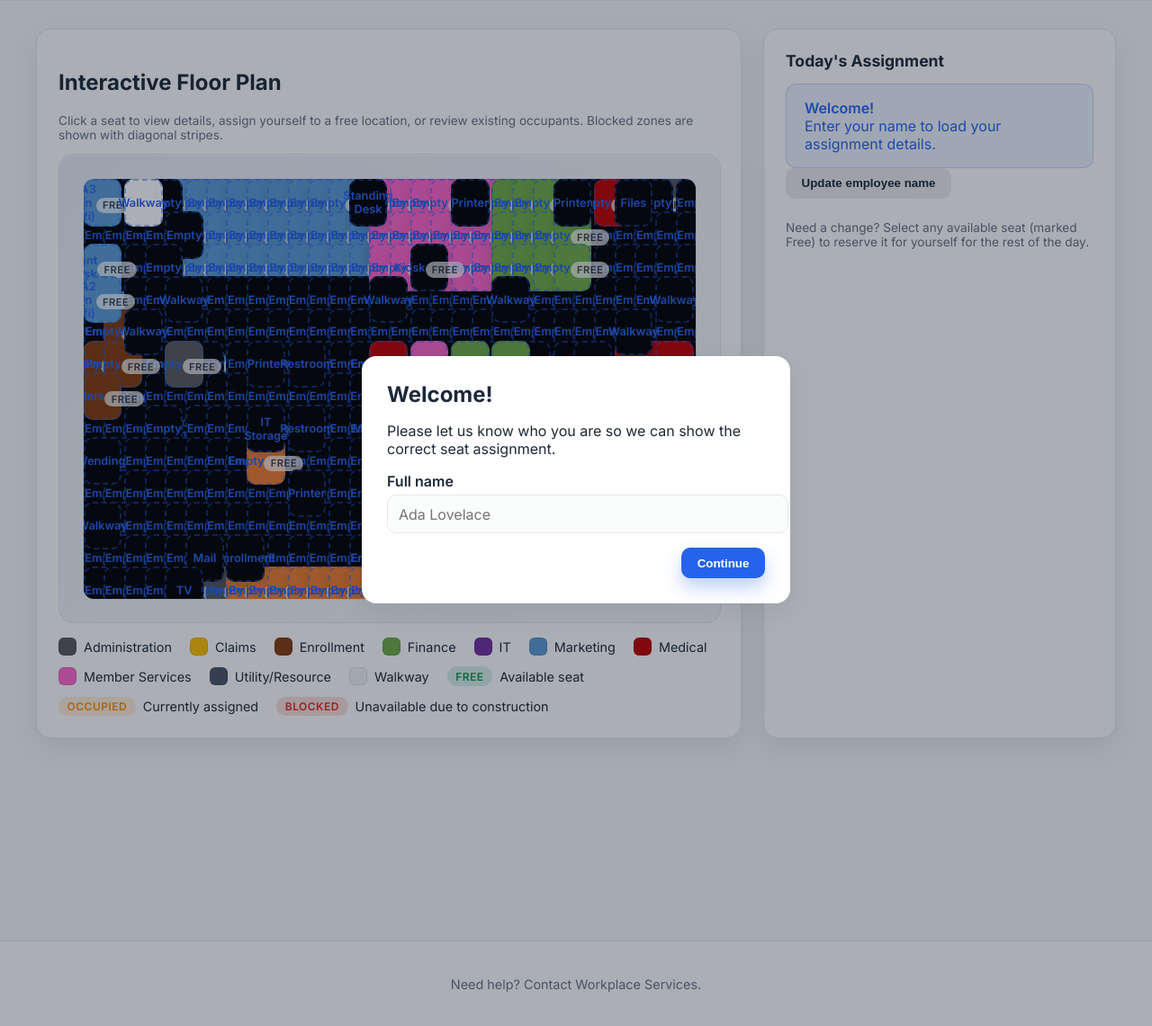
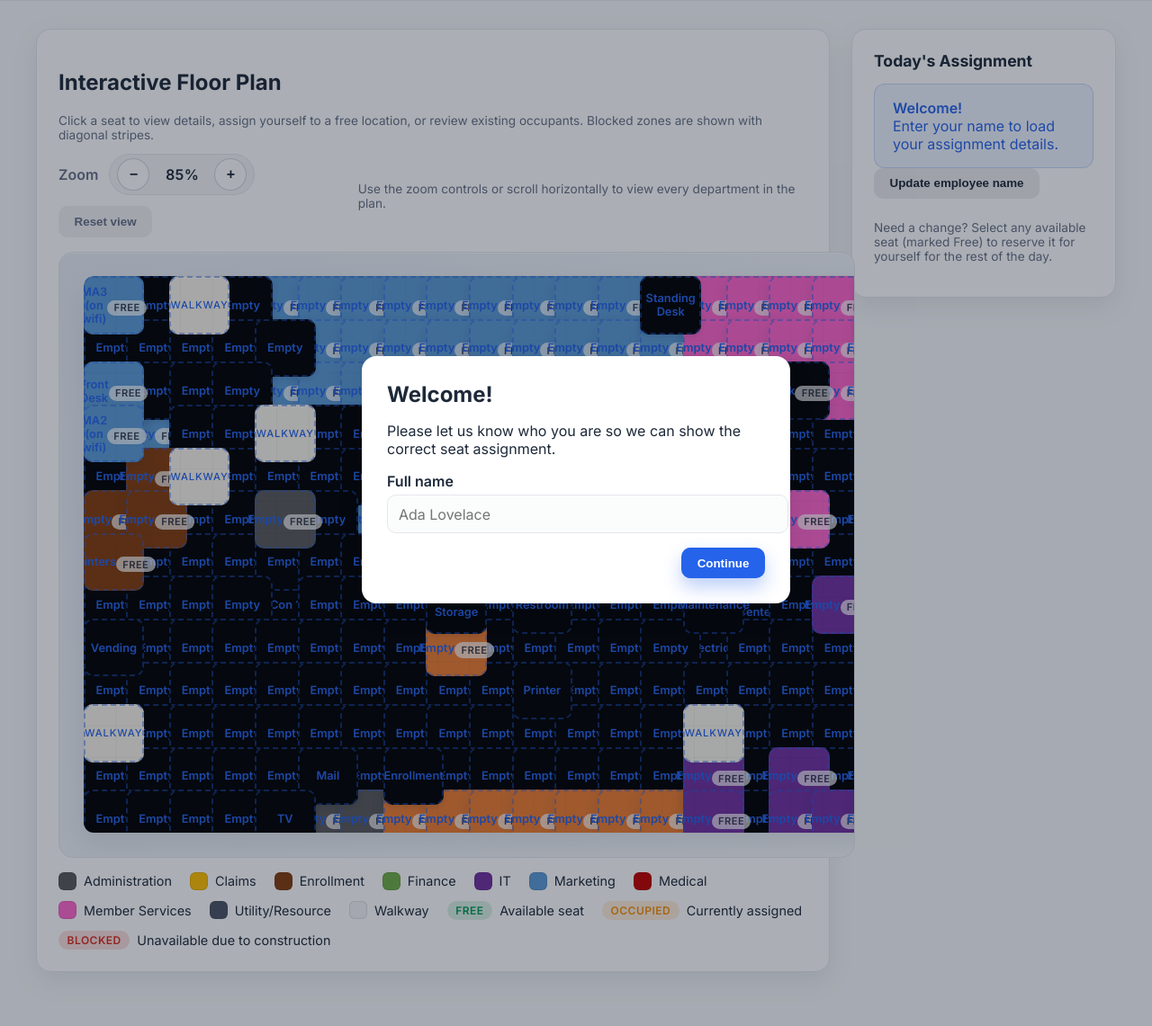
Before and after one commit to miles-howell/Window-Works, a Django app: page / in a window 1280 px wide. Shown: the part 74-1215 px from the top of the page at 90% size. Run offline with Django 5.2, Linux system fonts and the light colour scheme; data comes from the database, SQL or seed files in the repository; data that the repository does not hold is empty; parts of the project's set-up code (start-up, migrations or seed data) failed here and were passed over.

Commit message:
Improve floorplan viewport and walkway styling

```diff
--- a/static/css/styles.css
+++ b/static/css/styles.css
@@ -105,7 +105,8 @@ body {
 
 @media (min-width: 1024px) {
   .grid-two {
-    grid-template-columns: 2fr 1fr;
+    grid-template-columns: minmax(0, 3fr) minmax(260px, 1fr);
+    align-items: start;
   }
 }
 
@@ -145,39 +146,106 @@ body {
 
 .floorplan-card {
   position: relative;
-  overflow: hidden;
 }
 
 .floorplan-wrapper {
+  display: flex;
+  flex-direction: column;
+  gap: 1rem;
+}
+
+.floorplan-controls {
+  display: flex;
+  flex-direction: column;
+  gap: 0.75rem;
+}
+
+@media (min-width: 768px) {
+  .floorplan-controls {
+    flex-direction: row;
+    align-items: center;
+    justify-content: space-between;
+  }
+}
+
+.zoom-controls {
+  display: flex;
+  align-items: center;
+  gap: 0.75rem;
+  flex-wrap: wrap;
+}
+
+.zoom-label {
+  font-weight: 600;
+  color: var(--muted);
+}
+
+.zoom-buttons {
+  display: inline-flex;
+  align-items: center;
+  gap: 0.5rem;
+  padding: 0.25rem 0.5rem;
+  border: 1px solid var(--border);
+  border-radius: 999px;
+  background: rgba(15, 23, 42, 0.04);
+}
+
+.zoom-buttons .button {
+  background: rgba(255, 255, 255, 0.9);
+  border: 1px solid rgba(148, 163, 184, 0.45);
+  box-shadow: none;
+  color: var(--text);
+}
+
+.zoom-buttons .button:hover {
+  background: rgba(37, 99, 235, 0.12);
+  color: var(--accent);
+}
+
+.zoom-level {
+  min-width: 3.5rem;
+  text-align: center;
+  font-variant-numeric: tabular-nums;
+  font-weight: 600;
+  color: var(--text);
+}
+
+.layout-tip {
+  margin: 0;
+}
+
+.floorplan-viewport {
   position: relative;
   width: 100%;
-  aspect-ratio: 30 / 13;
-  min-height: 520px;
-  max-width: 1400px;
-  margin: 0 auto;
+  min-height: 560px;
+  max-height: min(80vh, 780px);
+  overflow: auto;
   border-radius: 16px;
   background: linear-gradient(135deg, #e9eef6, #f8fbff);
   border: 1px solid var(--border);
   box-shadow: inset 0 1px 0 rgba(255, 255, 255, 0.8);
+  padding: clamp(1rem, 2vw, 2rem);
 }
 
 .floorplan-canvas {
-  position: absolute;
-  inset: 0;
-  margin: clamp(1rem, 2vw, 2rem);
+  --floorplan-unit: 56px;
+  position: relative;
   border-radius: 12px;
-  background: rgba(255, 255, 255, 0.85);
+  background: rgba(255, 255, 255, 0.9);
   border: 1px solid var(--border);
   overflow: hidden;
+  width: calc(var(--floorplan-unit) * 30);
+  height: calc(var(--floorplan-unit) * 13);
+  box-shadow: 0 12px 30px rgba(15, 23, 42, 0.08);
 }
 
 .floorplan-canvas::after {
   content: "";
   position: absolute;
   inset: 0;
-  background-image: linear-gradient(90deg, rgba(0, 0, 0, 0.02) 1px, transparent 1px),
-    linear-gradient(rgba(0, 0, 0, 0.02) 1px, transparent 1px);
-  background-size: 40px 40px;
+  background-image: linear-gradient(90deg, rgba(15, 23, 42, 0.04) 1px, transparent 1px),
+    linear-gradient(rgba(15, 23, 42, 0.04) 1px, transparent 1px);
+  background-size: calc(var(--floorplan-unit) * 0.75) calc(var(--floorplan-unit) * 0.75);
   pointer-events: none;
 }
 
@@ -201,6 +269,25 @@ body {
   cursor: default;
   box-shadow: 0 2px 6px rgba(15, 23, 42, 0.12);
   border: none;
+}
+
+.desk.walkway {
+  background: #f8f4eb;
+  border: 1px solid rgba(148, 163, 184, 0.35);
+  box-shadow: inset 0 1px 0 rgba(255, 255, 255, 0.7);
+  color: #475467;
+  font-weight: 500;
+}
+
+.desk.walkway:hover {
+  transform: none;
+  box-shadow: inset 0 1px 0 rgba(255, 255, 255, 0.7);
+}
+
+.desk.walkway .walkway-label {
+  text-transform: uppercase;
+  letter-spacing: 0.08em;
+  font-size: 0.7rem;
 }
 
 .desk:hover {
@@ -345,6 +432,25 @@ body {
   font-weight: 600;
   cursor: pointer;
   transition: transform 0.2s ease, box-shadow 0.2s ease;
+}
+
+.button.icon {
+  padding: 0.35rem;
+  width: 2.25rem;
+  height: 2.25rem;
+  border-radius: 50%;
+  font-size: 1rem;
+  line-height: 1;
+}
+
+.button.subtle {
+  background: rgba(15, 23, 42, 0.06);
+  color: var(--muted);
+}
+
+.button.subtle:hover {
+  background: rgba(37, 99, 235, 0.08);
+  color: var(--accent);
 }
 
 .button.primary {
--- a/static/js/floorplan.js
+++ b/static/js/floorplan.js
@@ -9,6 +9,11 @@
   desks.forEach((desk) => deskMap.set(desk.identifier, desk));
 
   const floorplanCanvas = document.getElementById("floorplan-canvas");
+  const floorplanViewport = document.getElementById("floorplan-viewport");
+  const zoomOutButton = document.getElementById("zoom-out");
+  const zoomInButton = document.getElementById("zoom-in");
+  const zoomResetButton = document.getElementById("zoom-reset");
+  const zoomLevelDisplay = document.getElementById("zoom-level");
   const nameModal = document.getElementById("name-modal");
   const deskModal = document.getElementById("desk-modal");
   const deskModalContent = document.getElementById("desk-modal-content");
@@ -28,6 +33,100 @@
 
   let currentUserName = localStorage.getItem("workspaceEmployeeName") || "";
   let highlightedDeskId = null;
+  const BASE_FLOORPLAN_UNIT = 56;
+  const MIN_ZOOM = 0.6;
+  const MAX_ZOOM = 1.4;
+  const ZOOM_STEP = 0.1;
+  const DEFAULT_ZOOM = 0.85;
+  let zoomLevel = parseFloat(localStorage.getItem("floorplanZoom") || `${DEFAULT_ZOOM}`);
+  if (Number.isNaN(zoomLevel)) {
+    zoomLevel = DEFAULT_ZOOM;
+  }
+  zoomLevel = Math.min(MAX_ZOOM, Math.max(MIN_ZOOM, zoomLevel));
+
+  function applyZoom(preserveCenter = true) {
+    if (!floorplanCanvas) {
+      return;
+    }
+    let centerXRatio = 0.5;
+    let centerYRatio = 0.5;
+    let previousWidth = 0;
+    let previousHeight = 0;
+    if (preserveCenter && floorplanViewport) {
+      previousWidth = floorplanCanvas.offsetWidth;
+      previousHeight = floorplanCanvas.offsetHeight;
+      if (previousWidth > 0) {
+        centerXRatio =
+          (floorplanViewport.scrollLeft + floorplanViewport.clientWidth / 2) / previousWidth;
+      }
+      if (previousHeight > 0) {
+        centerYRatio =
+          (floorplanViewport.scrollTop + floorplanViewport.clientHeight / 2) / previousHeight;
+      }
+    }
+
+    floorplanCanvas.style.setProperty("--floorplan-unit", `${BASE_FLOORPLAN_UNIT * zoomLevel}px`);
+    if (zoomLevelDisplay) {
+      zoomLevelDisplay.textContent = `${Math.round(zoomLevel * 100)}%`;
+    }
+    localStorage.setItem("floorplanZoom", zoomLevel.toFixed(2));
+
+    if (preserveCenter && floorplanViewport && previousWidth > 0 && previousHeight > 0) {
+      const newWidth = floorplanCanvas.offsetWidth;
+      const newHeight = floorplanCanvas.offsetHeight;
+      floorplanViewport.scrollLeft = Math.max(
+        0,
+        newWidth * centerXRatio - floorplanViewport.clientWidth / 2,
+      );
+      floorplanViewport.scrollTop = Math.max(
+        0,
+        newHeight * centerYRatio - floorplanViewport.clientHeight / 2,
+      );
+    }
+  }
+
+  function setZoom(level) {
+    const clamped = Math.min(MAX_ZOOM, Math.max(MIN_ZOOM, level));
+    if (Math.abs(clamped - zoomLevel) < 0.005) {
+      return;
+    }
+    zoomLevel = clamped;
+    applyZoom(true);
+  }
+
+  function changeZoom(delta) {
+    setZoom(parseFloat((zoomLevel + delta).toFixed(2)));
+  }
+
+  if (zoomOutButton) {
+    zoomOutButton.addEventListener("click", () => {
+      changeZoom(-ZOOM_STEP);
+    });
+  }
+  if (zoomInButton) {
+    zoomInButton.addEventListener("click", () => {
+      changeZoom(ZOOM_STEP);
+    });
+  }
+  if (zoomResetButton) {
+    zoomResetButton.addEventListener("click", () => {
+      setZoom(DEFAULT_ZOOM);
+    });
+  }
+  if (floorplanViewport) {
+    floorplanViewport.addEventListener(
+      "wheel",
+      (event) => {
+        if (!event.ctrlKey) {
+          return;
+        }
+        event.preventDefault();
+        const delta = event.deltaY > 0 ? -ZOOM_STEP : ZOOM_STEP;
+        changeZoom(delta);
+      },
+      { passive: false },
+    );
+  }
 
   function showModal(modal) {
     modal.classList.remove("hidden");
@@ -87,6 +186,10 @@
   }
 
   function highlightDesk(identifier) {
+    if (!floorplanCanvas) {
+      highlightedDeskId = identifier;
+      return;
+    }
     if (highlightedDeskId && deskMap.has(highlightedDeskId)) {
       const oldDesk = floorplanCanvas.querySelector(`[data-desk-id="${highlightedDeskId}"]`);
       if (oldDesk) {
@@ -102,63 +205,81 @@
     }
   }
 
-  function renderDeskElement(desk) {
-    const element = document.createElement("div");
-    element.className = `desk ${desk.status}`;
-    element.style.left = desk.style.left;
-    element.style.top = desk.style.top;
-    element.style.width = desk.style.width;
-    element.style.height = desk.style.height;
-    const isAssignable = desk.is_assignable !== false;
-    if (!isAssignable) {
-      element.classList.add("non-assignable");
+  function applyDeskStyles(element, desk, isNew = false) {
+    const identifier = desk.identifier || "";
+    const isWalkway = desk.department === "Walkway" || identifier.startsWith("walkway");
+    const isAssignable = desk.is_assignable !== false && !isWalkway;
+    if (isNew) {
+      element.className = "desk";
     }
-    if (desk.status === "blocked") {
+    element.classList.remove("free", "occupied", "blocked");
+    element.classList.add(desk.status);
+    element.classList.toggle("non-assignable", !isAssignable);
+    element.classList.toggle("walkway", isWalkway);
+
+    if (desk.status === "blocked" || isWalkway) {
       element.style.background = "";
     } else {
       const fillColor = desk.fill_color || desk.department_color;
       element.style.background = fillColor;
     }
+
+    const statusLabel =
+      desk.status === "free" ? "Free" : desk.status === "blocked" ? "Blocked" : "Occupied";
+    if (isWalkway) {
+      element.innerHTML = `<div class="walkway-label">${desk.label}</div>`;
+    } else {
+      element.innerHTML = `
+        <div>${desk.label}</div>
+        ${isAssignable ? `<div class="status-pill">${statusLabel}</div>` : ""}
+      `;
+    }
+
+    if (!isAssignable || isWalkway) {
+      element.style.cursor = "default";
+    } else {
+      element.style.cursor = "";
+    }
+
+    return { isAssignable, isWalkway };
+  }
+
+  function renderDeskElement(desk) {
+    if (!floorplanCanvas) {
+      return null;
+    }
+    const element = document.createElement("div");
+    element.style.left = desk.style.left;
+    element.style.top = desk.style.top;
+    element.style.width = desk.style.width;
+    element.style.height = desk.style.height;
     element.dataset.deskId = desk.identifier;
-    const statusLabel = desk.status === "free" ? "Free" : desk.status === "blocked" ? "Blocked" : "Occupied";
-    element.innerHTML = `
-      <div>${desk.label}</div>
-      ${isAssignable ? `<div class="status-pill">${statusLabel}</div>` : ""}
-    `;
+    const { isAssignable } = applyDeskStyles(element, desk, true);
     if (isAssignable) {
       element.addEventListener("click", () => {
         openDeskModal(desk.identifier);
       });
-    } else {
-      element.style.cursor = "default";
     }
     floorplanCanvas.appendChild(element);
     return element;
   }
 
   function refreshDeskElement(desk) {
+    if (!floorplanCanvas) {
+      return;
+    }
     const element = floorplanCanvas.querySelector(`[data-desk-id="${desk.identifier}"]`);
     if (!element) {
       renderDeskElement(desk);
       return;
     }
-    element.className = `desk ${desk.status}`;
-    const isAssignable = desk.is_assignable !== false;
-    element.classList.toggle("non-assignable", !isAssignable);
-    if (desk.status === "blocked") {
-      element.style.background = "";
-    } else {
-      const fillColor = desk.fill_color || desk.department_color;
-      element.style.background = fillColor;
-    }
-    const statusLabel = desk.status === "free" ? "Free" : desk.status === "blocked" ? "Blocked" : "Occupied";
-    element.innerHTML = `
-      <div>${desk.label}</div>
-      ${isAssignable ? `<div class="status-pill">${statusLabel}</div>` : ""}
-    `;
+    applyDeskStyles(element, desk, false);
   }
 
   function renderFloorplan() {
+    if (!floorplanCanvas) {
+      return;
+    }
     floorplanCanvas.innerHTML = "";
     deskMap.forEach((desk) => {
       renderDeskElement(desk);
@@ -348,6 +469,7 @@
     }
   });
 
+  applyZoom(false);
   renderFloorplan();
   initNameModal();
   loadAssignmentInfo();
--- a/templates/floorplan/index.html
+++ b/templates/floorplan/index.html
@@ -12,7 +12,27 @@
         </p>
       </div>
       <div class="floorplan-wrapper">
-        <div class="floorplan-canvas" id="floorplan-canvas"></div>
+        <div class="floorplan-controls">
+          <div class="zoom-controls" role="group" aria-label="Zoom controls">
+            <span class="zoom-label">Zoom</span>
+            <div class="zoom-buttons">
+              <button type="button" class="button icon" id="zoom-out" aria-label="Zoom out">
+                &minus;
+              </button>
+              <span id="zoom-level" class="zoom-level">100%</span>
+              <button type="button" class="button icon" id="zoom-in" aria-label="Zoom in">
+                +
+              </button>
+            </div>
+            <button type="button" class="button subtle" id="zoom-reset">Reset view</button>
+          </div>
+          <p class="note-text layout-tip">
+            Use the zoom controls or scroll horizontally to view every department in the plan.
+          </p>
+        </div>
+        <div class="floorplan-viewport" id="floorplan-viewport">
+          <div class="floorplan-canvas" id="floorplan-canvas"></div>
+        </div>
       </div>
       <div class="legend">
         {% for department in departments %}
```
